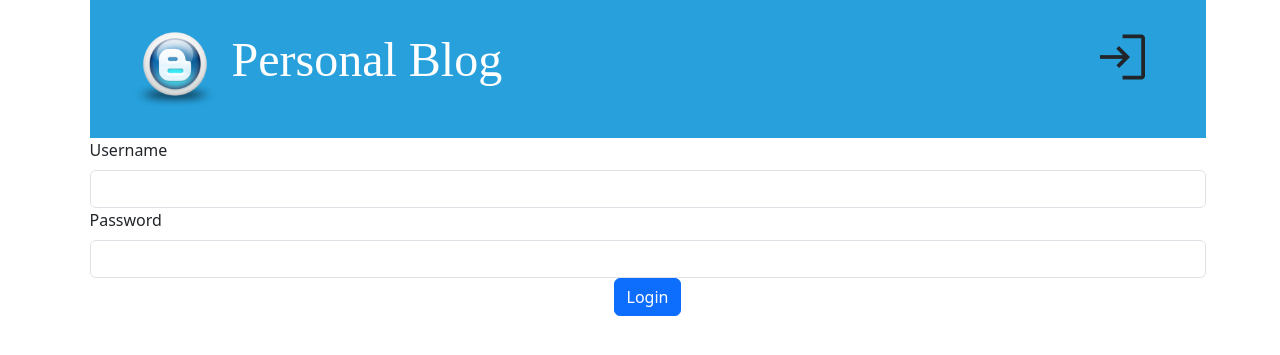
After one commit to bug-hunter303/Blog-app-DJango-Project, a Django app: page /accounts/login/ in a window 1280 px wide. The commit adds this page. Shown: the top 355 px of the page. Run offline with Django 5.2, Linux system fonts and the light colour scheme; some libraries are stand-ins or nearby versions.

Commit message:
Creating the login interface

```diff
--- a/Blog/settings.py
+++ b/Blog/settings.py
@@ -127,3 +127,4 @@ STATICFILES_DIRS = ['static']
 # https://docs.djangoproject.com/en/5.2/ref/settings/#default-auto-field
 
 DEFAULT_AUTO_FIELD = 'django.db.models.BigAutoField'
+LOGIN_REDIRECT_URL = '/'
--- a/Blog/urls.py
+++ b/Blog/urls.py
@@ -16,10 +16,13 @@ Including another URLconf
 """
 from django.contrib import admin
 from django.urls import path,include
+from django.contrib.auth import views as auth_views
 
 
 
 urlpatterns = [
     path('admin/', admin.site.urls),
+    path('accounts/login/', auth_views.LoginView.as_view() , name="login"),
+    path('accounts/logout/', auth_views.LogoutView.as_view(), name="logout"),
     path('', include("Blog_app.urls")),
 ]
--- a/templates/base.html
+++ b/templates/base.html
@@ -38,7 +38,7 @@
 
           {% else %}
 
-          <a href="" class="btn texxt-white">
+          <a href="{% url 'login' %}" class="btn texxt-white">
             <span class="material-symbols-outlined lg-icons">
               login
             </span>
--- a/templates/draft_detail.html
+++ b/templates/draft_detail.html
@@ -6,7 +6,7 @@
             <div class="post">
                 {% if request.user.is_authenticated %}
                 <div class="mt-2">
-                    <a href="#" class="btn btn-sucess">Publish</a>
+                    <a href="#" class="btn btn-success ">Publish</a>
                 </div>
                 {% endif %}
                 <h1>
@@ -17,7 +17,7 @@
                 {% if request.user.is_authenticated %}
                 <div class="mt-2 my-2">
                     <a href="#" class="btn btn-primary"> Edit </a>
-                    <a href="#" class="btn btn-primary">Delete</a>
+                    <a href="#" class="btn btn-danger">Delete</a>
                 </div>
                 {% endif %}
                 <div class="date author">@{{ post.author.username }}</div>
--- /dev/null
+++ b/templates/registration/login.html
@@ -0,0 +1,19 @@
+{% extends 'base.html' %}
+
+{% block content %}
+
+    <form action="" method="post">
+        {% csrf_token %}
+        <label for="username" class="form-label">Username</label>
+        <input type="text" name="username" class="form-control" id="username">
+
+        <label for="password" class="form-label">Password</label>
+        <input type="password" name="password" class="form-control" id="password">
+
+        <div class="text-center">
+            <button type="submit" class="btn btn-primary"> Login </button>
+        </div>
+    </form>
+
+
+{% endblock content %}
```
Also changed, not shown: Blog_app/views.py (+8 -0 lines), db.sqlite3.
